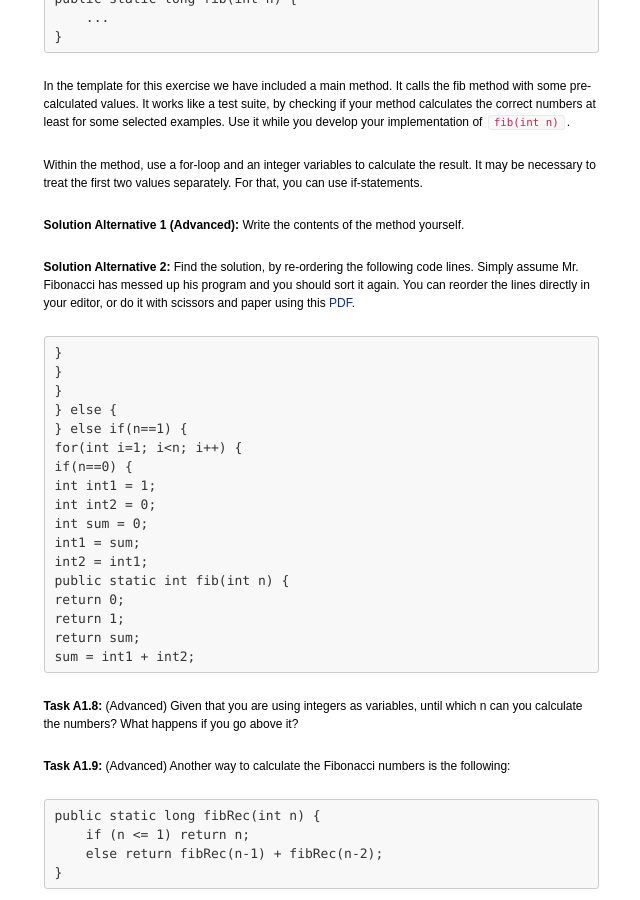
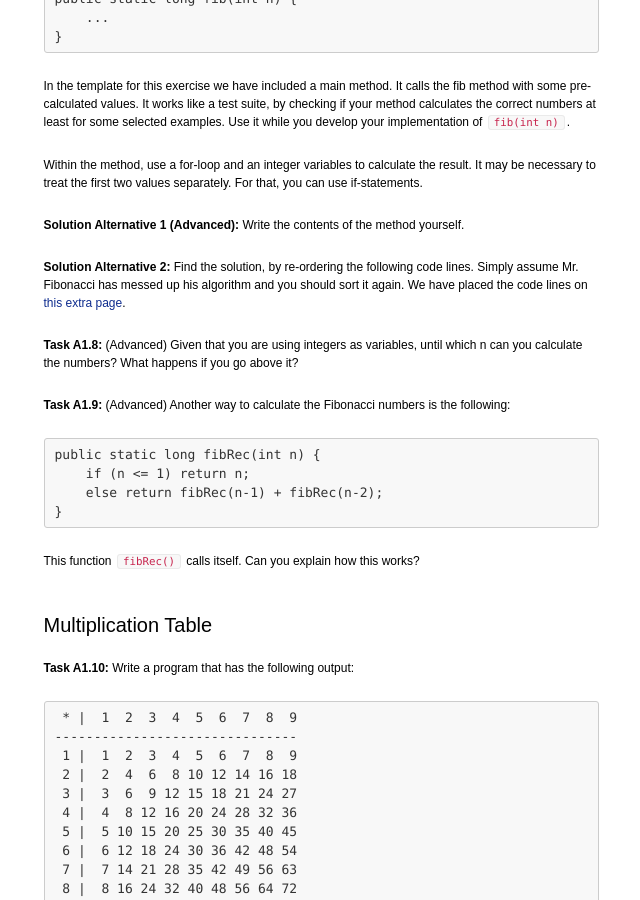
Before and after one commit to Weldmicheal/ttm4175, a Jekyll site: the page built from a1/lab-a1.md, in a window 1280 px wide and 900 px high, scrolled down 1691 px. Shown: the whole window, without its empty margins (319-959 px from the left). Built offline with Jekyll 4.4.1, drawn with Linux system fonts in a browser that asks for light colours; nearby versions of some CDN libraries; some of the changed text lies outside the part shown.

Commit message:
Improvements.

```diff
--- a/_layouts/default.html
+++ b/_layouts/default.html
@@ -9,9 +9,10 @@
     <link href="../css/bootstrap.min.css" rel="stylesheet" media="screen">
     <link rel="stylesheet" href="../css/ttm.css">
     <!-- for automatic anchors, see http://ben.balter.com/2014/03/13/pages-anchor-links/ -->
-    <link href="//netdna.bootstrapcdn.com/font-awesome/4.0.3/css/font-awesome.css" rel="stylesheet">
+    <link href="http://netdna.bootstrapcdn.com/font-awesome/4.0.3/css/font-awesome.css" rel="stylesheet">
     <script src="//ajax.googleapis.com/ajax/libs/jquery/1.11.0/jquery.min.js"></script>
     <!-- -->
+    <link href="//maxcdn.bootstrapcdn.com/font-awesome/4.2.0/css/font-awesome.min.css" rel="stylesheet">
     <script src="../js/jquery-2.1.1.min.js" type="text/javascript"></script>
     <script type="text/javascript">
         $(function () {
--- a/a1/lab-a1.md
+++ b/a1/lab-a1.md
@@ -88,27 +88,10 @@ Within the method, use a for-loop and an integer variables to calculate the resu
 
 **Solution Alternative 1 (Advanced):** Write the contents of the method yourself.
 
-**Solution Alternative 2:** Find the solution, by re-ordering the following code lines. Simply assume Mr. Fibonacci has messed up his program and you should sort it again. You can reorder the lines directly in your editor, or do it with scissors and paper using this [PDF].
+**Solution Alternative 2:** Find the solution, by re-ordering the following code lines. Simply assume Mr. Fibonacci has messed up his algorithm and you should sort it again. We have placed the code lines on [this extra page].
 
-[PDF]: https://dl.dropboxusercontent.com/u/830148/ttm4175/fibonacci.pdf
+[this extra page]: fibonacci.html
 
-    }
-    }
-    }
-    } else {
-    } else if(n==1) {
-    for(int i=1; i<n; i++) {
-    if(n==0) {
-    int int1 = 1;
-    int int2 = 0;
-    int sum = 0;
-    int1 = sum;
-    int2 = int1;
-    public static int fib(int n) {
-    return 0;
-    return 1;
-    return sum;
-    sum = int1 + int2;
 
 **Task A1.8:** (Advanced)
 Given that you are using integers as variables, until which n can you calculate the numbers? What happens if you go above it?
```
Also changed, not shown: other parts of a1/lab-a1.md (+1 -1 lines), a1/eclipse.md (+2 -0 lines), a1/fibonacci.md (added, +26 -0 lines), 1 other file.
